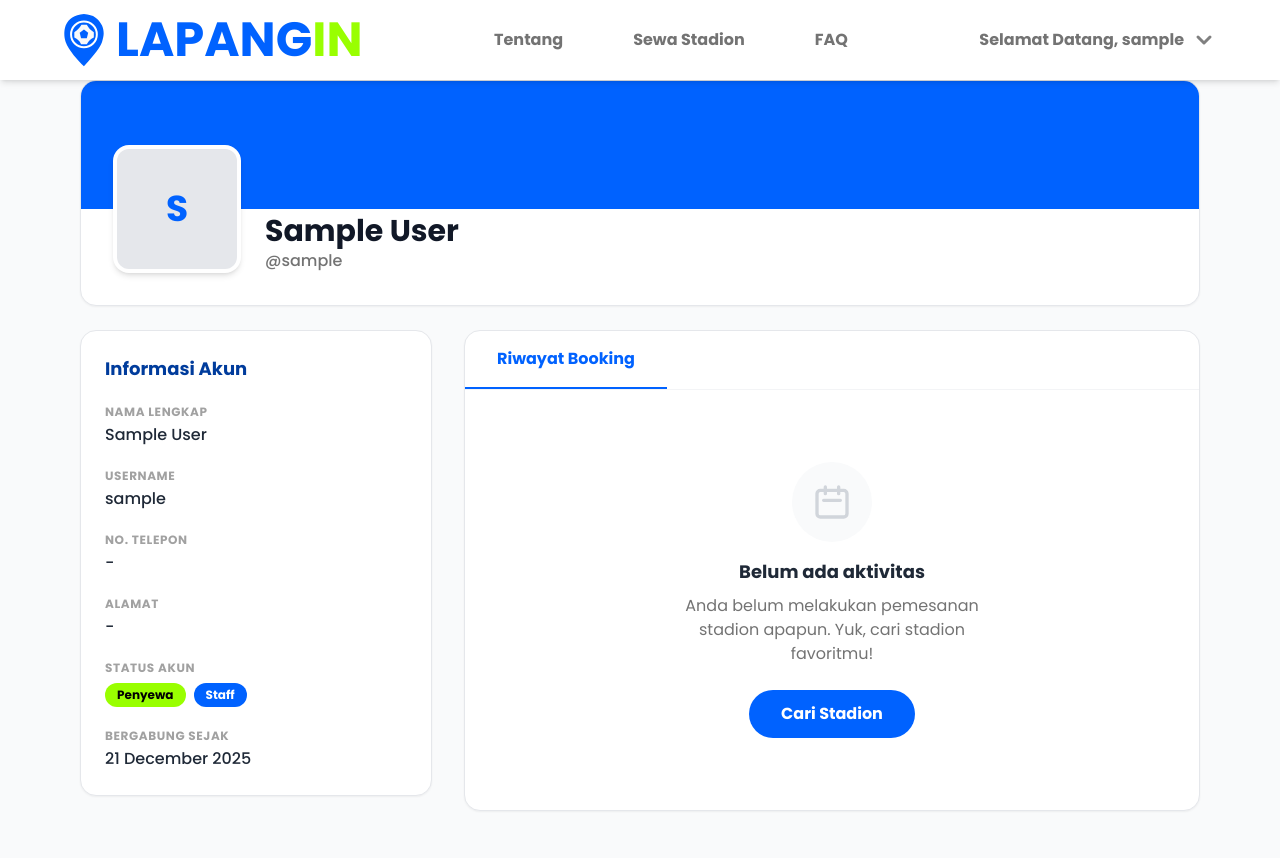
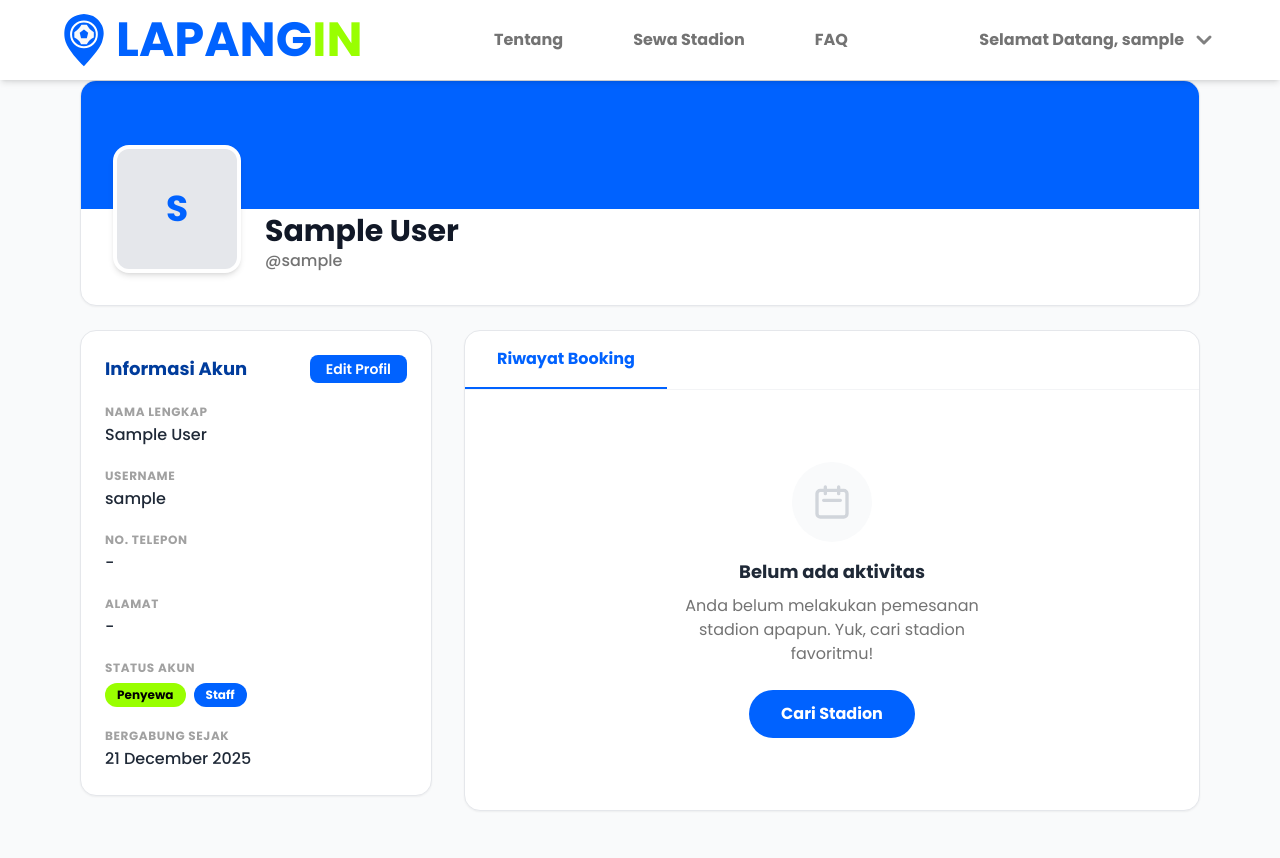
Before and after one commit to pbp-kelompok-e10/lapangin, a Django app: page /accounts/profile/ in a window 1280 px wide. Shown: the top 858 px of the page. Run offline with Django 5.2, Linux system fonts and the light colour scheme; the visitor is signed in with stand-in values (Sample User, id 1); data comes from the database, SQL or seed files in the repository; data that the repository does not hold is empty; some libraries are stand-ins or nearby versions.

Commit message:
add edit profile

```diff
--- a/modules/accounts/templates/profile.html
+++ b/modules/accounts/templates/profile.html
@@ -32,8 +32,9 @@
 
         <div class="grid grid-cols-1 lg:grid-cols-3 gap-8">
             <div class="space-y-6">
-                <div class="bg-white p-6 rounded-2xl shadow-sm border border-gray-200">
+                <div class="bg-white p-6 rounded-2xl shadow-sm border border-gray-200 relative">
                     <h3 class="text-lg font-bold text-[#003C9C] mb-4">Informasi Akun</h3>
+                    <button id="editProfileBtn" class="absolute top-6 right-6 px-4 py-1 text-sm bg-[#0062FF] text-white rounded-lg font-semibold hover:bg-[#003C9C] transition">Edit Profil</button>
                     <div class="space-y-4">
                         <div>
                             <label class="text-xs font-bold text-[#A1A1A1] uppercase tracking-wider">Nama Lengkap</label>
@@ -66,6 +67,37 @@
                         </div>
                     </div>
                 </div>
+
+                <!-- Edit Profile Modal -->
+                <div id="editProfileModal" class="fixed inset-0 z-50 flex items-center justify-center bg-black bg-opacity-40 hidden">
+                  <div class="bg-white rounded-xl shadow-lg w-full max-w-md p-8 relative">
+                    <button id="closeEditProfileModal" class="absolute top-4 right-4 text-gray-400 hover:text-gray-700">
+                      <svg class="w-6 h-6" fill="none" stroke="currentColor" viewBox="0 0 24 24"><path stroke-linecap="round" stroke-linejoin="round" stroke-width="2" d="M6 18L18 6M6 6l12 12"></path></svg>
+                    </button>
+                    <h2 class="text-2xl font-bold mb-6 text-gray-900">Edit Profil</h2>
+                    <form id="editProfileForm" class="space-y-4">
+                      {% csrf_token %}
+                      <div>
+                        <label for="edit_full_name" class="block text-sm font-medium text-gray-700 mb-1">Nama Lengkap</label>
+                        <input type="text" id="edit_full_name" name="full_name" value="{{ profile.full_name }}" class="w-full px-4 py-2 border border-gray-300 rounded-md focus:ring-blue-500 focus:border-blue-500" maxlength="255">
+                      </div>
+                      <div>
+                        <label for="edit_phone" class="block text-sm font-medium text-gray-700 mb-1">No. Telepon</label>
+                        <input type="text" id="edit_phone" name="phone" value="{{ profile.phone }}" class="w-full px-4 py-2 border border-gray-300 rounded-md focus:ring-blue-500 focus:border-blue-500" maxlength="15">
+                      </div>
+                      <div>
+                        <label for="edit_address" class="block text-sm font-medium text-gray-700 mb-1">Alamat</label>
+                        <textarea id="edit_address" name="address" rows="3" class="w-full px-4 py-2 border border-gray-300 rounded-md focus:ring-blue-500 focus:border-blue-500">{{ profile.address }}</textarea>
+                      </div>
+                      <div id="editProfileFormMsg" class="text-sm text-red-600"></div>
+                      <div class="flex gap-2 justify-end pt-2">
+                        <button type="button" id="cancelEditProfileBtn" class="px-4 py-2 border border-gray-300 rounded-md text-gray-700 bg-white hover:bg-gray-50">Batal</button>
+                        <button type="submit" class="px-4 py-2 bg-[#0062FF] text-white rounded-md font-semibold hover:bg-[#003C9C]">Simpan</button>
+                      </div>
+                    </form>
+                  </div>
+                </div>
+
             </div>
 
             <div class="lg:col-span-2 space-y-6">
@@ -131,4 +163,45 @@
     </div>
 </div>
 
+<script>
+  const editProfileBtn = document.getElementById('editProfileBtn');
+  const editProfileModal = document.getElementById('editProfileModal');
+  const closeEditProfileModal = document.getElementById('closeEditProfileModal');
+  const cancelEditProfileBtn = document.getElementById('cancelEditProfileBtn');
+  const editProfileForm = document.getElementById('editProfileForm');
+  const editProfileFormMsg = document.getElementById('editProfileFormMsg');
+
+  editProfileBtn.addEventListener('click', () => {
+    editProfileModal.classList.remove('hidden');
+  });
+  closeEditProfileModal.addEventListener('click', () => {
+    editProfileModal.classList.add('hidden');
+    editProfileFormMsg.textContent = '';
+  });
+  cancelEditProfileBtn.addEventListener('click', () => {
+    editProfileModal.classList.add('hidden');
+    editProfileFormMsg.textContent = '';
+  });
+
+  editProfileForm.addEventListener('submit', async function(e) {
+    e.preventDefault();
+    editProfileFormMsg.textContent = '';
+    const formData = new FormData(editProfileForm);
+    try {
+      const response = await fetch('{% url "accounts:edit_profile" %}', {
+        method: 'POST',
+        headers: { 'X-CSRFToken': formData.get('csrfmiddlewaretoken') },
+        body: formData
+      });
+      const data = await response.json();
+      if (data.status === 'success') {
+        window.location.reload();
+      } else {
+        editProfileFormMsg.textContent = data.message || 'Gagal update profil.';
+      }
+    } catch (err) {
+      editProfileFormMsg.textContent = 'Terjadi kesalahan. Coba lagi.';
+    }
+  });
+</script>
 {% endblock content %}
--- a/modules/accounts/urls.py
+++ b/modules/accounts/urls.py
@@ -2,7 +2,7 @@ from django.urls import path
 from modules.main.views import *
 from django.conf import settings
 from django.conf.urls.static import static
-from modules.accounts.views import login_user, register, logout_user, get_page_data, profile_page
+from modules.accounts.views import login_user, register, logout_user, get_page_data, profile_page, edit_profile
 
 app_name = 'accounts'
 
@@ -11,5 +11,6 @@ urlpatterns = [
     path('register/', register, name='register'),
     path('logout/', logout_user, name='logout'),
     path('page-data', get_page_data, name='get_page_data'),
-    path('profile/', profile_page, name='profile' )
+    path('profile/', profile_page, name='profile' ),
+    path('edit-profile/', edit_profile, name='edit_profile'),
 ]
--- a/modules/accounts/views.py
+++ b/modules/accounts/views.py
@@ -12,6 +12,8 @@ import datetime
 from modules.booking.models import Booking
 from modules.user.models import UserProfile
 from datetime import date
+from django.views.decorators.http import require_POST
+from modules.user.forms import UserProfileForm
 
 def register(request):
     form = CustomUserCreationForm()
@@ -116,3 +118,18 @@ def profile_page(request):
         'bookings': bookings_data
     }
     return render(request, 'profile.html', context)
+
+@csrf_exempt
+@require_POST
+@login_required
+def edit_profile(request):
+    profile, _ = UserProfile.objects.get_or_create(user=request.user)
+    form = UserProfileForm(request.POST, instance=profile)
+    full_name = request.POST.get('full_name', '').strip()
+    if full_name:
+        profile.full_name = full_name
+    if form.is_valid():
+        form.save()
+        return JsonResponse({'status': 'success', 'message': 'Profil berhasil diupdate.'})
+    else:
+        return JsonResponse({'status': 'error', 'message': 'Data tidak valid.'})
--- a/modules/user/templates/user_form.html
+++ b/modules/user/templates/user_form.html
@@ -201,9 +201,7 @@ document.getElementById('userForm').addEventListener('submit', async function(e)
 
         if (data.status === 'success') {
             showToast('Success', data.message, 'success');
-            setTimeout(() => {
-                window.location.href = data.redirect_url;
-            }, 1000);
+
         } else {
             // Show errors
             let errorMsg = 'Form validation failed. ';
```
